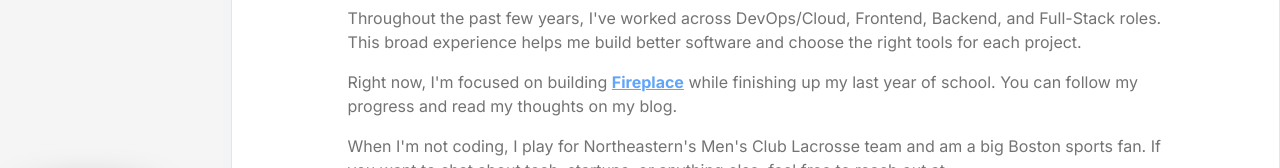
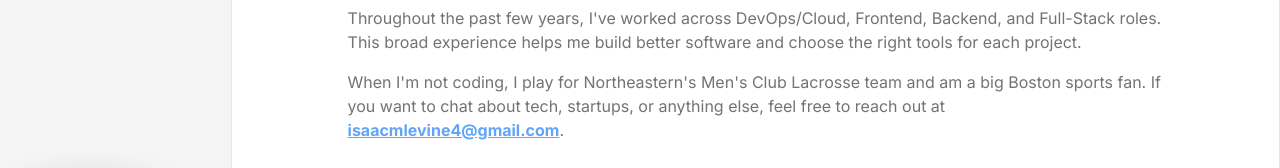
Before and after one commit to isaac-levine/isaac-levine.com, a Next.js app: page /about in a window 1280 px wide. Shown: the part 547-715 px from the top of the page. Built offline with nearby package versions, Linux system fonts and the light colour scheme.

Commit message:
chore: minor changes

```diff
--- a/src/components/About.tsx
+++ b/src/components/About.tsx
@@ -82,7 +82,7 @@ export default function About() {
           me build better software and choose the right tools for each project.
         </Paragraph>
 
-        <Paragraph className="mt-4">
+        {/* <Paragraph className="mt-4">
           Right now, I&apos;m focused on building{" "}
           <a
             className="font-bold underline text-blue-400"
@@ -92,7 +92,7 @@ export default function About() {
           </a>{" "}
           while finishing up my last year of school. You can follow my progress
           and read my thoughts on my blog.
-        </Paragraph>
+        </Paragraph> */}
 
         <Paragraph className="mt-4">
           When I&apos;m not coding, I play for Northeastern&apos;s Men&apos;s
```
